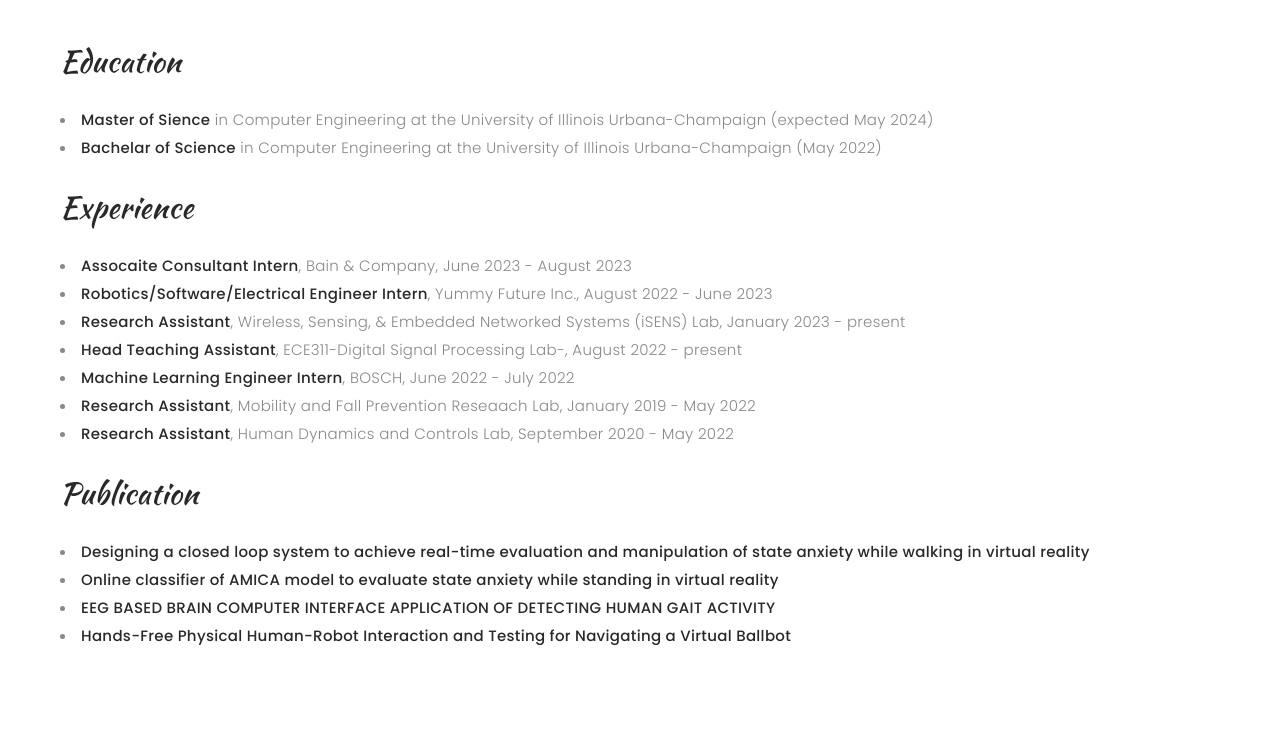
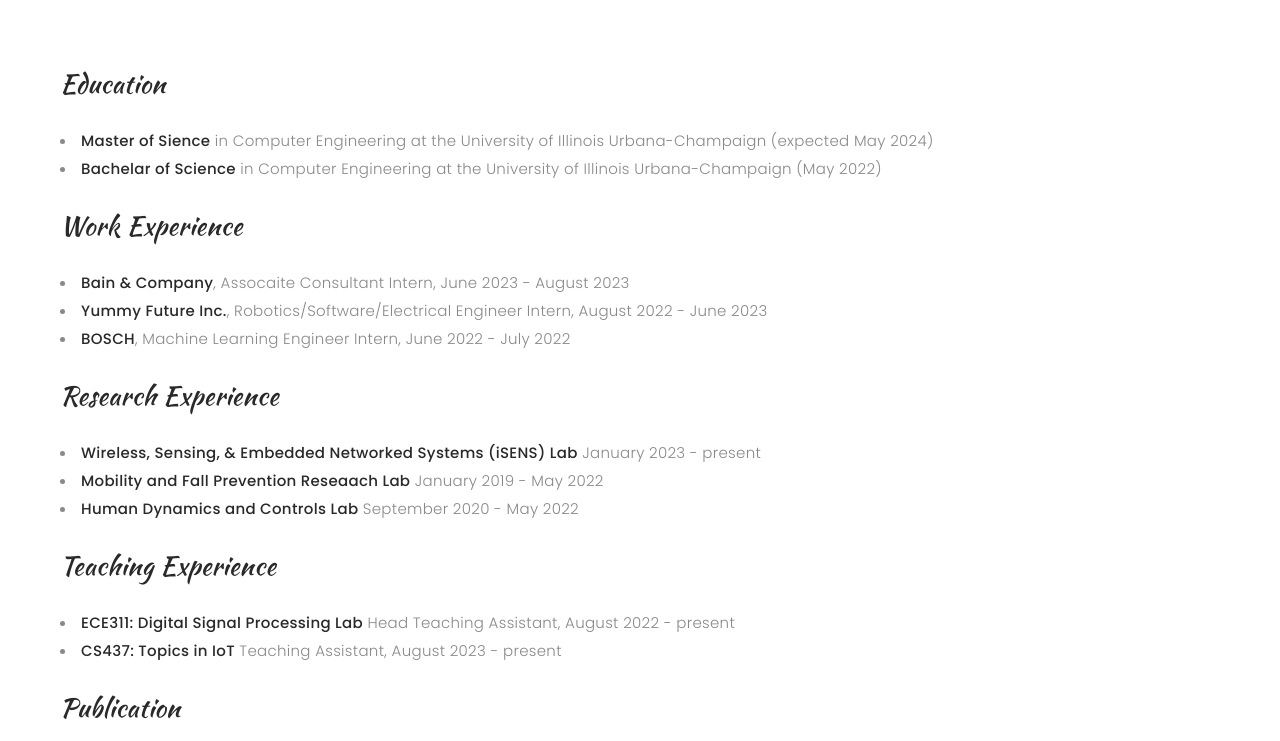
Before and after one commit to ryu-okubo/ryu-okubo.github.io, a plain HTML site: page index.html in a window 1280 px wide. Shown: the part 1339-2080 px from the top of the page. Drawn offline with Linux system fonts and the light colour scheme; files whose address does not match are found by name.

Commit message:
update
update

```diff
--- a/index.html
+++ b/index.html
@@ -126,22 +126,29 @@
 
 					</div>
 					<div class="basic_info">
-						<h4>Education</h4>
+						<h5>Education</h5>
 						<p>
 							<li> <strong>Master of Sience</strong>  in Computer Engineering at the University of Illinois Urbana-Champaign (expected May 2024)</li>
 							<li><strong>Bachelar of Science</strong> in Computer Engineering at the University of Illinois Urbana-Champaign (May 2022)</li>
 						</p>
-						<h4>Experience</h4>
+						<h5>Work Experience</h5>
 						<p>
-							<li><strong>Assocaite Consultant Intern</strong>, Bain & Company, June 2023 - August 2023</li>
-							<li><strong>Robotics/Software/Electrical Engineer Intern</strong>, Yummy Future Inc., August 2022 - June 2023</li>
-							<li><strong>Research Assistant</strong>, Wireless, Sensing, & Embedded Networked Systems (iSENS) Lab, January 2023 - present</li>
-							<li><strong>Head Teaching Assistant</strong>, ECE311-Digital Signal Processing Lab-, August 2022 - present</li>
-							<li><strong>Machine Learning Engineer Intern</strong>, BOSCH, June 2022 - July 2022</li>
-							<li><strong>Research Assistant</strong>, Mobility and Fall Prevention Reseaach Lab, January 2019 - May 2022</li>
-							<li><strong>Research Assistant</strong>, Human Dynamics and Controls Lab, September 2020 - May 2022</li>
+							<li><strong>Bain & Company</strong>, Assocaite Consultant Intern, June 2023 - August 2023</li>
+							<li><strong>Yummy Future Inc.</strong>, Robotics/Software/Electrical Engineer Intern, August 2022 - June 2023</li>
+							<li><strong>BOSCH</strong>, Machine Learning Engineer Intern, June 2022 - July 2022</li>
 						</p>
-						<h4>Publication</h4>
+						<h5> Research Experience </h5>
+						<p>
+							<li><strong>Wireless, Sensing, & Embedded Networked Systems (iSENS) Lab</strong> January 2023 - present</li>
+							<li><strong>Mobility and Fall Prevention Reseaach Lab</strong> January 2019 - May 2022</li>
+							<li><strong>Human Dynamics and Controls Lab</strong> September 2020 - May 2022</li>
+						</p>
+						<h5> Teaching Experience</h5>
+						<p>
+							<li><strong>ECE311: Digital Signal Processing Lab</strong> Head Teaching Assistant, August 2022 - present</li>
+							<li><strong>CS437: Topics in IoT</strong> Teaching Assistant, August 2023 - present</li>
+						</p>
+						<h5>Publication</h5>
 						<p>
 							<li><strong>Designing a closed loop system to achieve real-time evaluation and manipulation of state anxiety while walking in virtual reality</strong></li>
 							<li><strong>Online classifier of AMICA model to evaluate state anxiety while standing in virtual reality</strong></li>
```
Also changed, not shown: 2 other files.
